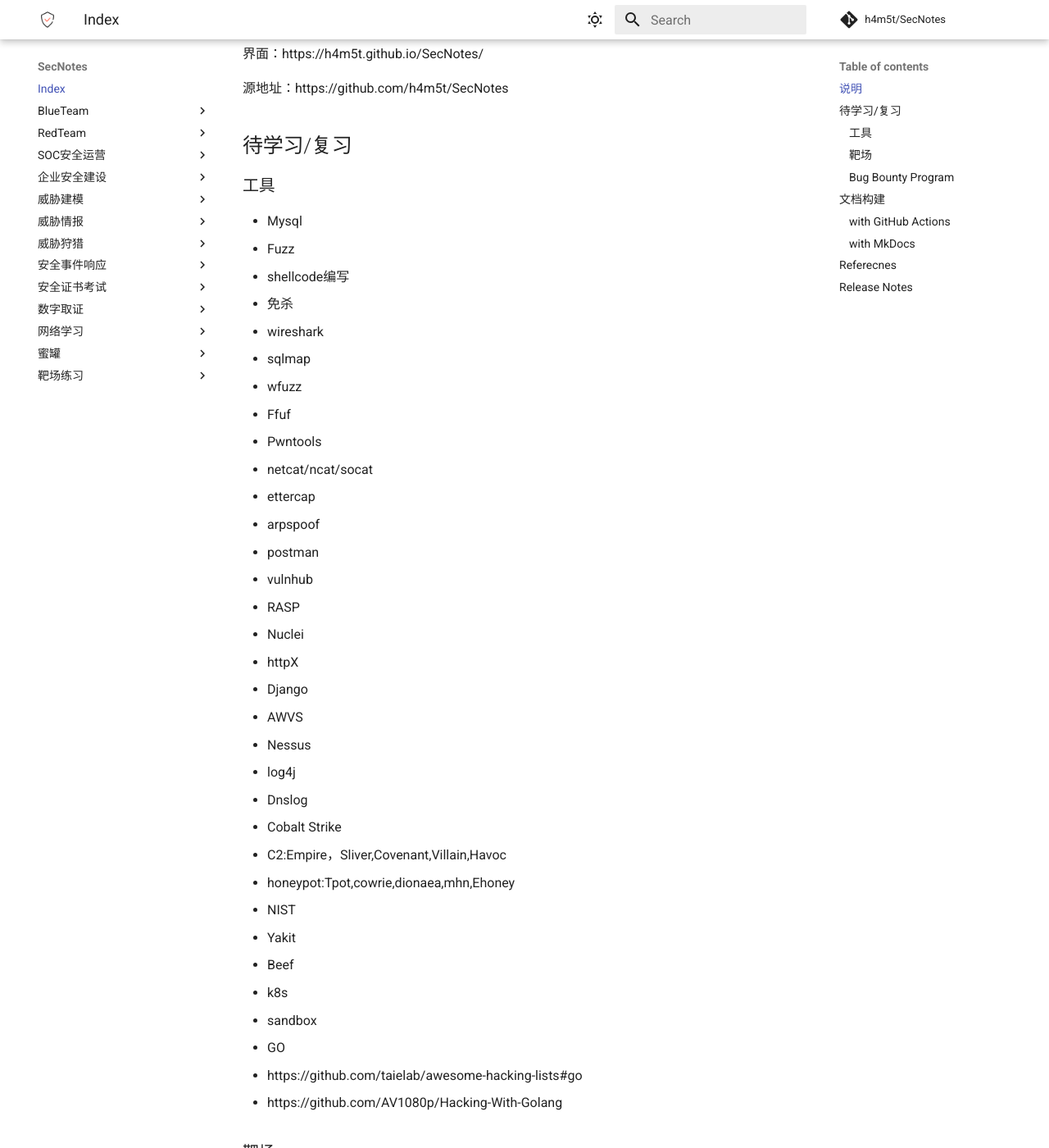
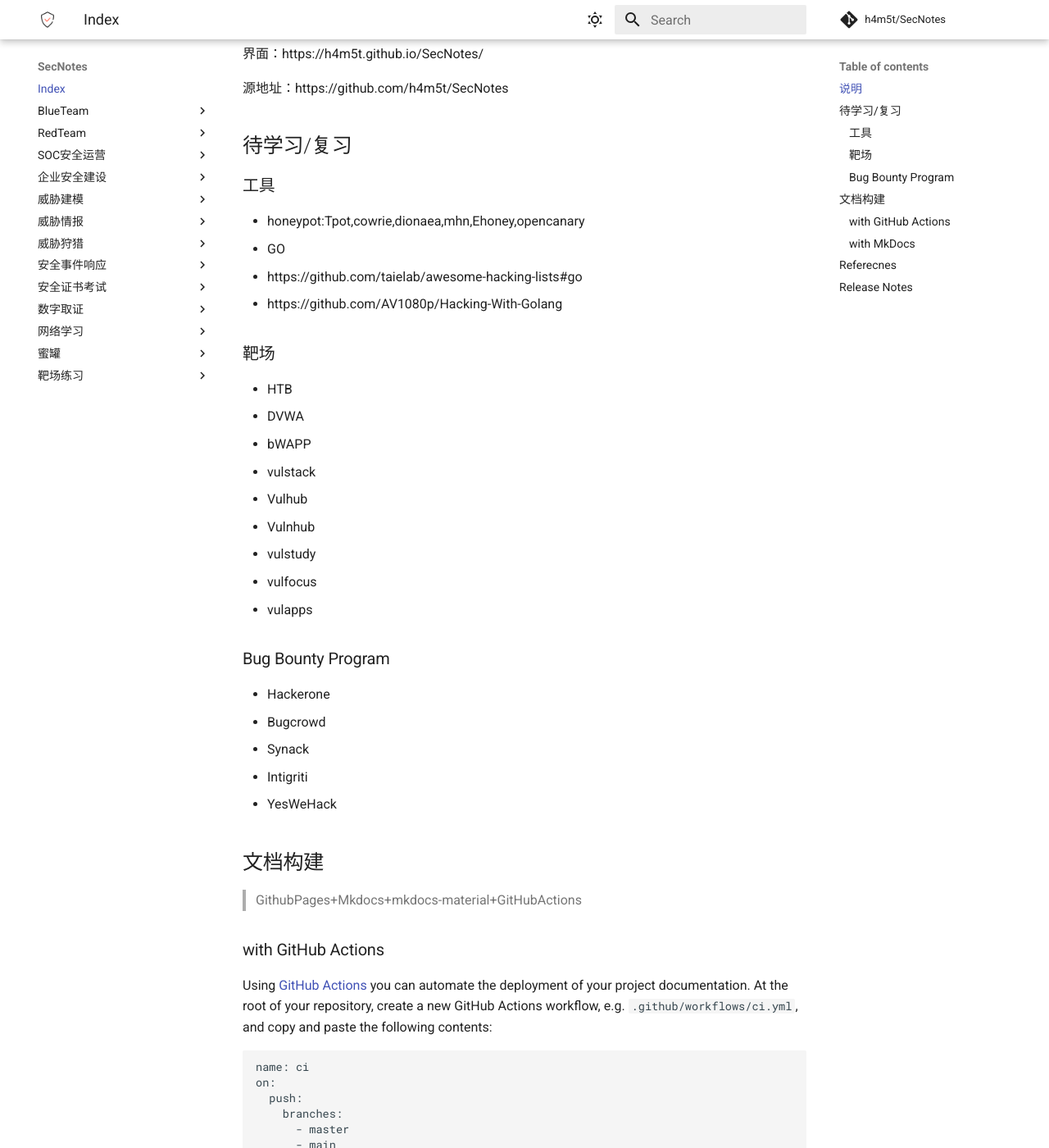
Before and after one commit to h4m5t/SecNotes, an MkDocs documentation site: the page built from docs/index.md, in a window 1280 px wide and 1400 px high, scrolled down 219 px. Shown: the whole window at 82% size. Built offline with MkDocs 1.6.1 and Material for MkDocs 9.7.7, drawn with Linux system fonts in a browser that asks for light colours; comment, search, counter and statistics services are not loaded.

Commit message:
Update index.md

```diff
--- a/docs/index.md
+++ b/docs/index.md
@@ -11,36 +11,7 @@
 
 ## 待学习/复习
 ### 工具
-* Mysql
-* Fuzz
-* shellcode编写
-* 免杀
-* wireshark
-* sqlmap
-* wfuzz
-* Ffuf
-* Pwntools
-* netcat/ncat/socat
-* ettercap
-* arpspoof
-* postman
-* vulnhub
-* RASP
-* Nuclei
-* httpX
-* Django
-* AWVS
-* Nessus
-* log4j
-* Dnslog
-* Cobalt Strike
-* C2:Empire，Sliver,Covenant,Villain,Havoc
-* honeypot:Tpot,cowrie,dionaea,mhn,Ehoney
-* NIST
-* Yakit
-* Beef
-* k8s
-* sandbox
+* honeypot:Tpot,cowrie,dionaea,mhn,Ehoney,opencanary
 * GO
 * https://github.com/taielab/awesome-hacking-lists#go
 * https://github.com/AV1080p/Hacking-With-Golang
```
